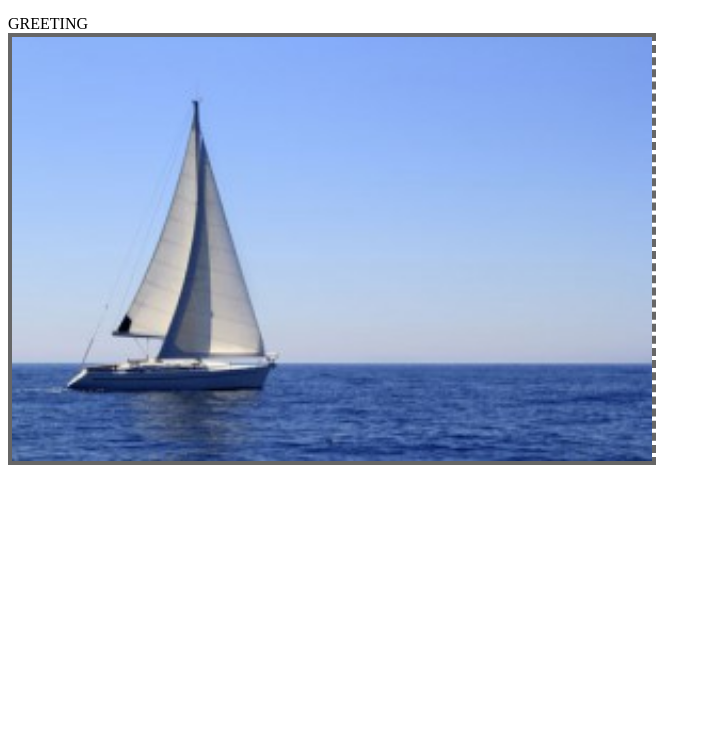
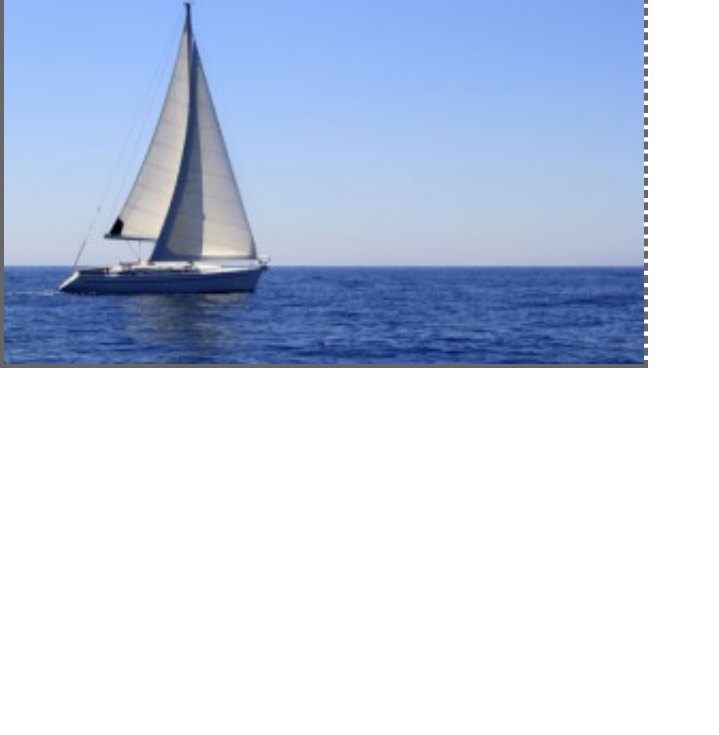
Before and after one commit to mseagle/mseagle.github.io, a plain HTML site: page index.html in a window 1280 px wide. Shown: the part 65-800 px from the top of the page, without its empty margins (0-719 px from the left). Drawn offline with Linux system fonts and the light colour scheme.

Commit message:
#3 layout work

```diff
--- a/index.html
+++ b/index.html
@@ -5,7 +5,22 @@
     <title>Jeon Min Jeong</title>
     <script src="./main.js"></script>
     <style>
-     img {
+    * {
+    	margin:0px; padding:0px;
+    }
+    .container {
+    	margin:0px auto 10px auto
+    	<!-- top right bottom left -->
+    	<!-- 중앙정렬처럼 하기 위해 auto를 넣어줌 알아서 계산함 -->
+    	background-color:#666666
+    	padding:0px
+    	text-align:center;
+    }
+    #myphoto, #myinfo {
+    	backgroud-color:#3300ff
+    	border : 2px solid #ff6600;
+    }
+    #myphoto > img {
      	width:640px;
      	border-top:4px solid #666666;
      	border-right:4px dashed #666666;
@@ -15,8 +30,11 @@
     </style>
 </head>
 <body>
-<h1>HELLO WORLD</h1>
-<div class="greeting"> GREETING </div>
-<img src="./images/sail.jpg" alt="돛 사진입니다. 안타깝게도 사진이 안 나왔나보군요" title="돛 사진입니다." border="3px">
+	<div class="container">
+		<div id="myphoto">
+			<img src="./images/sail.jpg" alt="돛사진" title="돛돛돛">
+		</div>
+		<div id="myinfo"></div>
+	</div>
 </body>
 </html>
```
